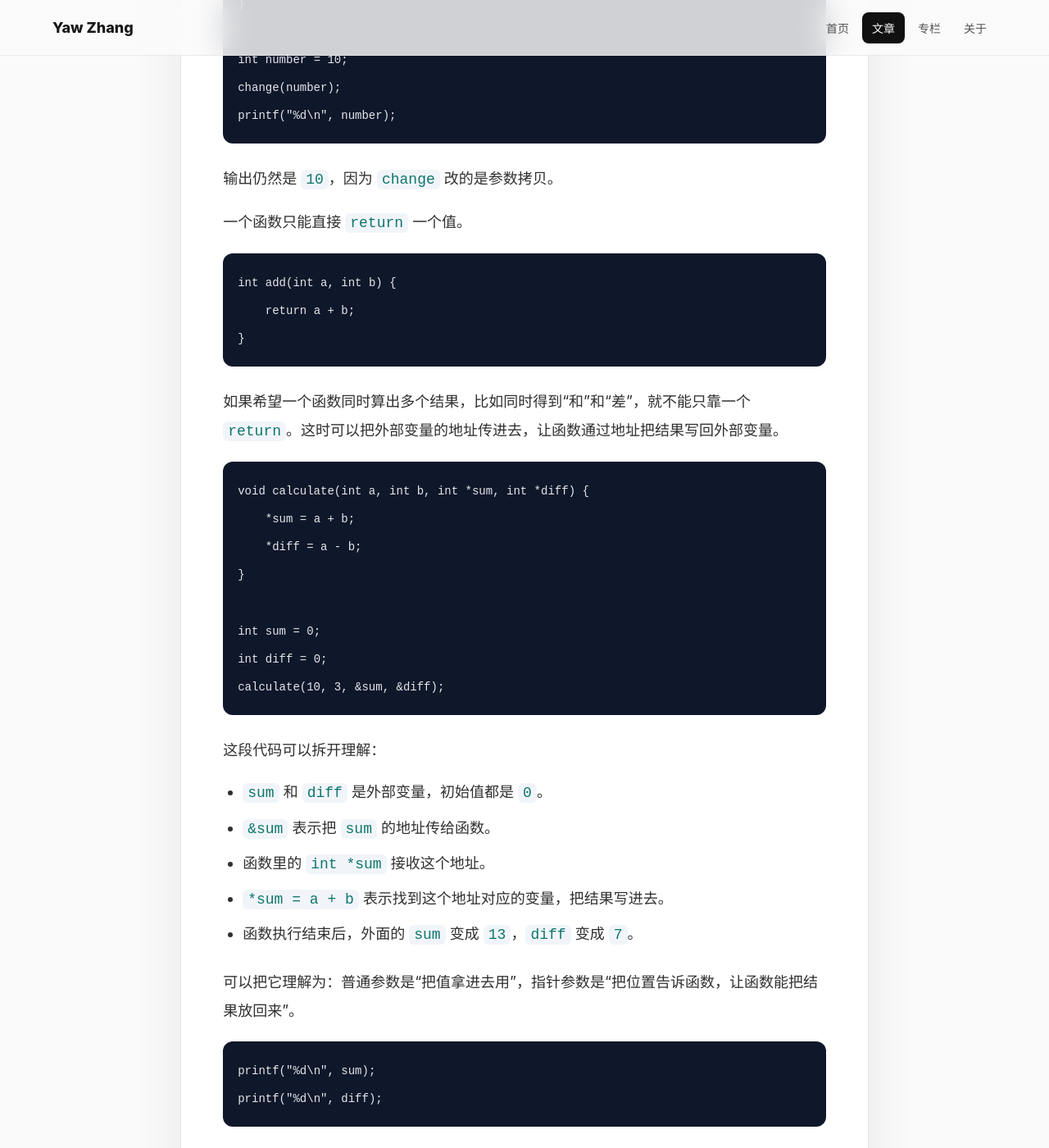
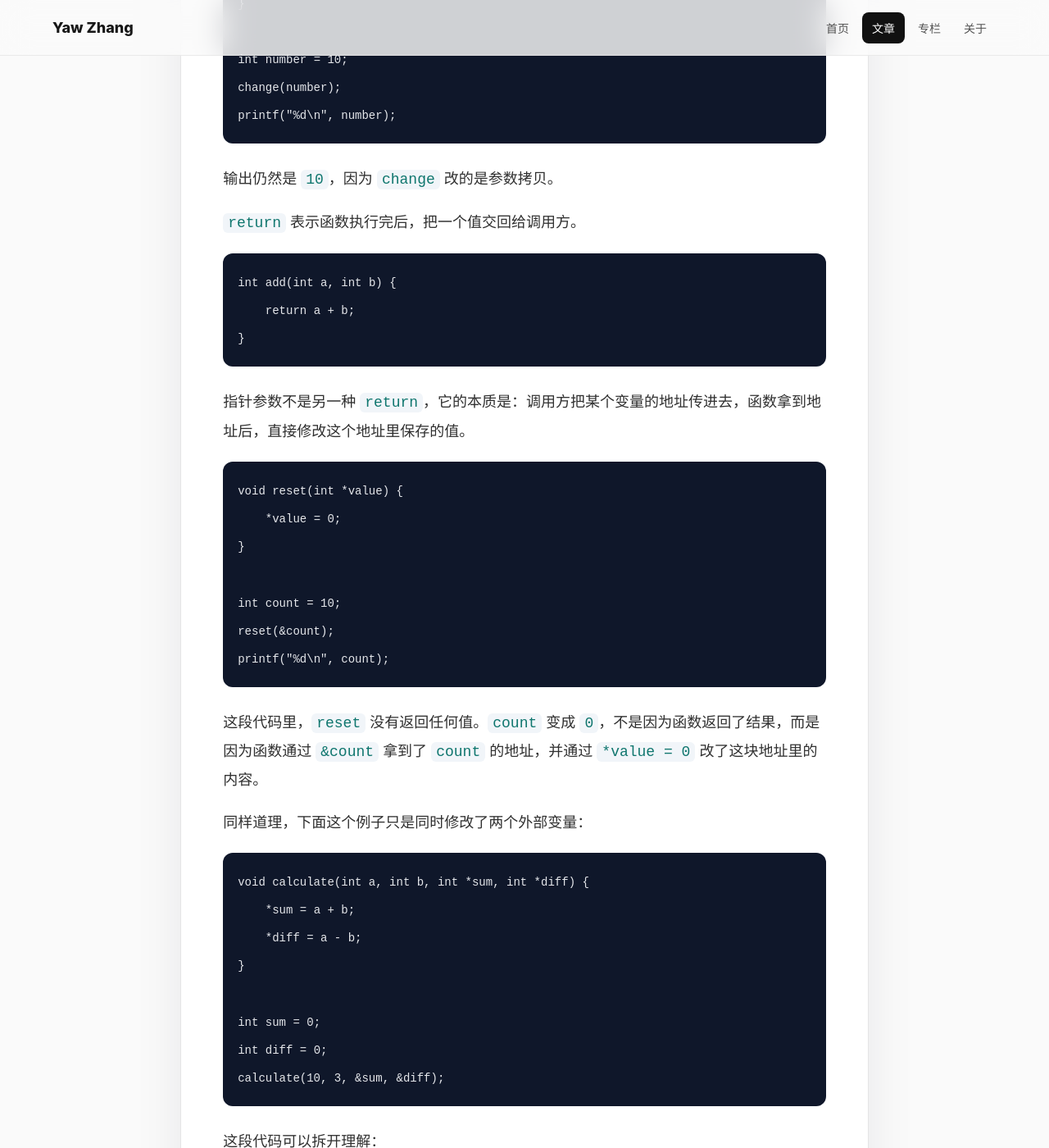
Before and after one commit to YawZhang/blob, a Jekyll site: the page built from _posts/2026-06-14-ios-c-foundation.md, in a window 1280 px wide and 1400 px high, scrolled down 6097 px. Shown: the whole window at 82% size. Built offline with Jekyll 4.4.1, drawn with Linux system fonts in a browser that asks for light colours; some of the changed text lies outside the part shown.

Commit message:
Correct pointer parameter explanation

````diff
--- a/_posts/2026-06-14-ios-c-foundation.md
+++ b/_posts/2026-06-14-ios-c-foundation.md
@@ -192,7 +192,7 @@ printf("%d\n", number);
 
 输出仍然是 `10`，因为 `change` 改的是参数拷贝。
 
-一个函数只能直接 `return` 一个值。
+`return` 表示函数执行完后，把一个值交回给调用方。
 
 ```c
 int add(int a, int b) {
@@ -200,7 +200,21 @@ int add(int a, int b) {
 }
 ```
 
-如果希望一个函数同时算出多个结果，比如同时得到“和”和“差”，就不能只靠一个 `return`。这时可以把外部变量的地址传进去，让函数通过地址把结果写回外部变量。
+指针参数不是另一种 `return`，它的本质是：调用方把某个变量的地址传进去，函数拿到地址后，直接修改这个地址里保存的值。
+
+```c
+void reset(int *value) {
+    *value = 0;
+}
+
+int count = 10;
+reset(&count);
+printf("%d\n", count);
+```
+
+这段代码里，`reset` 没有返回任何值。`count` 变成 `0`，不是因为函数返回了结果，而是因为函数通过 `&count` 拿到了 `count` 的地址，并通过 `*value = 0` 改了这块地址里的内容。
+
+同样道理，下面这个例子只是同时修改了两个外部变量：
 
 ```c
 void calculate(int a, int b, int *sum, int *diff) {
@@ -221,14 +235,14 @@ calculate(10, 3, &sum, &diff);
 - `*sum = a + b` 表示找到这个地址对应的变量，把结果写进去。
 - 函数执行结束后，外面的 `sum` 变成 `13`，`diff` 变成 `7`。
 
-可以把它理解为：普通参数是“把值拿进去用”，指针参数是“把位置告诉函数，让函数能把结果放回来”。
+所以不要把它理解成“返回多个结果”。更准确的说法是：函数通过指针参数产生副作用，修改了调用方传入地址上的数据。
 
 ```c
 printf("%d\n", sum);
 printf("%d\n", diff);
 ```
 
-这种写法在 C API 和一些底层库里很常见，通常叫“输出参数”。
+这种写法在 C API 和一些底层库里很常见。有些资料会把这类参数叫“输出参数”，但它不是语法层面的返回值，只是一种约定：函数会把数据写到调用方传进来的地址里。
 
 ## 6. 头文件和实现文件
 
````
